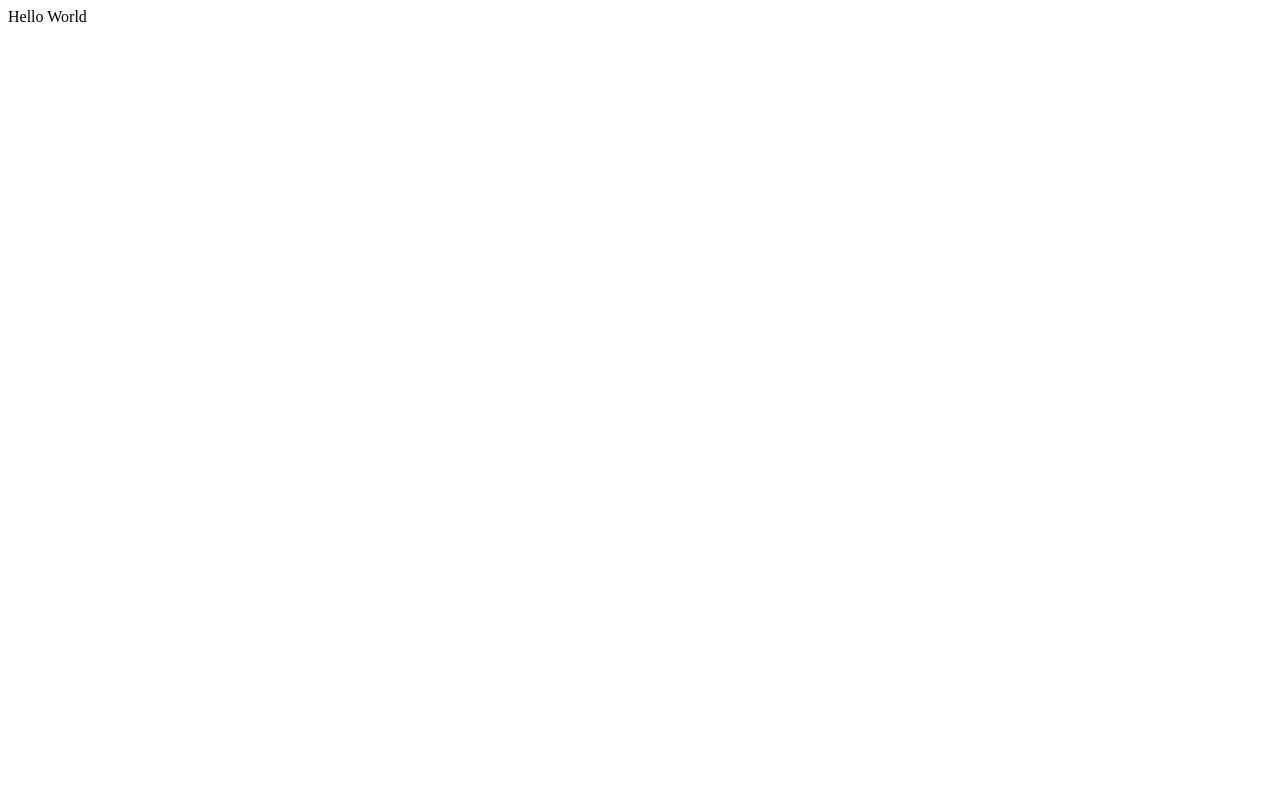
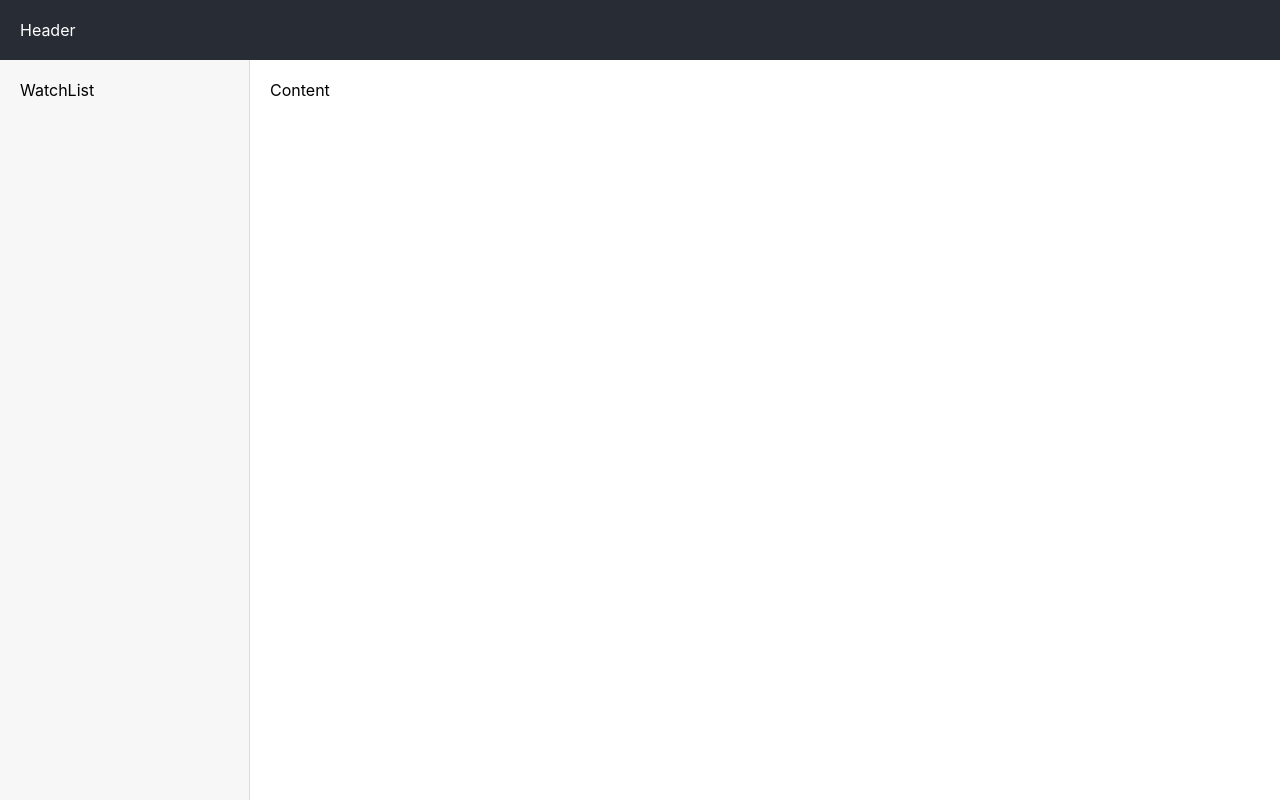
Before and after one commit to gawarev/realtime-trading-dashboard, a React (Vite) app in the folder front-end/: page / in a window 1280 px wide. Built offline with nearby package versions, Linux system fonts and the light colour scheme.

Commit message:
added skeleton structure

```diff
--- a/front-end/src/App.css
+++ b/front-end/src/App.css
@@ -0,0 +1,31 @@
+.app-grid-container {
+  display: grid;
+  grid-template-areas:
+    "header header"
+    "sidebar content";
+  grid-template-columns: 250px 1fr;
+  grid-template-rows: auto 1fr;
+  height: 100vh;
+  width: 100vw;
+}
+
+.app-header {
+  grid-area: header;
+  background-color: #282c34;
+  padding: 20px;
+  color: white;
+}
+
+.app-watchlist {
+  grid-area: sidebar;
+  background-color: #f7f7f7;
+  padding: 20px;
+  overflow-y: auto;
+  border-right: 1px solid #ddd;
+}
+
+.app-content {
+  grid-area: content;
+  padding: 20px;
+  overflow-y: auto;
+}
--- a/front-end/src/App.tsx
+++ b/front-end/src/App.tsx
@@ -1,7 +1,14 @@
+import { Content } from './components/Content';
+import { Header } from './components/Header';
+import { WatchList } from './components/WatchList';
+import './App.css';
+
 function App() {
   return (
-    <div>
-      Hello World
+    <div className="app-grid-container">
+      <Header />
+      <Content />
+      <WatchList />
     </div>
   )
 }
--- /dev/null
+++ b/front-end/src/components/Content/Content.tsx
@@ -0,0 +1,7 @@
+function Chart() {
+    return (
+        <div className="app-content">Content</div>
+    );
+}
+
+export default Chart;
--- /dev/null
+++ b/front-end/src/components/Content/index.ts
@@ -0,0 +1 @@
+export { default as Content } from './Content';
--- /dev/null
+++ b/front-end/src/components/Header/Header.tsx
@@ -0,0 +1,5 @@
+export const Header = () => {
+    return (
+        <div className="app-header">Header</div>
+    );
+}
--- /dev/null
+++ b/front-end/src/components/Header/index.ts
@@ -0,0 +1 @@
+export {Header} from "./Header";
--- /dev/null
+++ b/front-end/src/components/WatchList/WatchList.tsx
@@ -0,0 +1,7 @@
+function WatchList() {
+    return (
+        <div className="app-watchlist">WatchList</div>
+    );
+}
+
+export default WatchList;
--- /dev/null
+++ b/front-end/src/components/WatchList/index.ts
@@ -0,0 +1 @@
+export { default as WatchList } from './WatchList';
--- a/front-end/src/index.css
+++ b/front-end/src/index.css
@@ -0,0 +1,4 @@
+body {
+  margin: 0;
+  font-family: -apple-system, 'Segoe UI', 'Roboto', sans-serif;
+}
--- a/front-end/src/main.tsx
+++ b/front-end/src/main.tsx
@@ -1,6 +1,7 @@
 import { StrictMode } from 'react'
 import { createRoot } from 'react-dom/client'
 import App from './App.tsx'
+import './index.css'
 
 createRoot(document.getElementById('root')!).render(
   <StrictMode>
```
Also changed, not shown: 2 other files (tests, documents, lock files or other folders).
